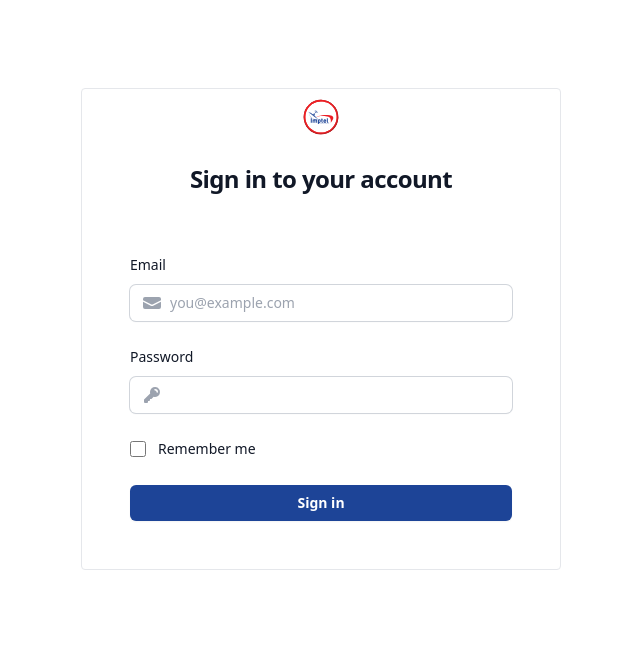
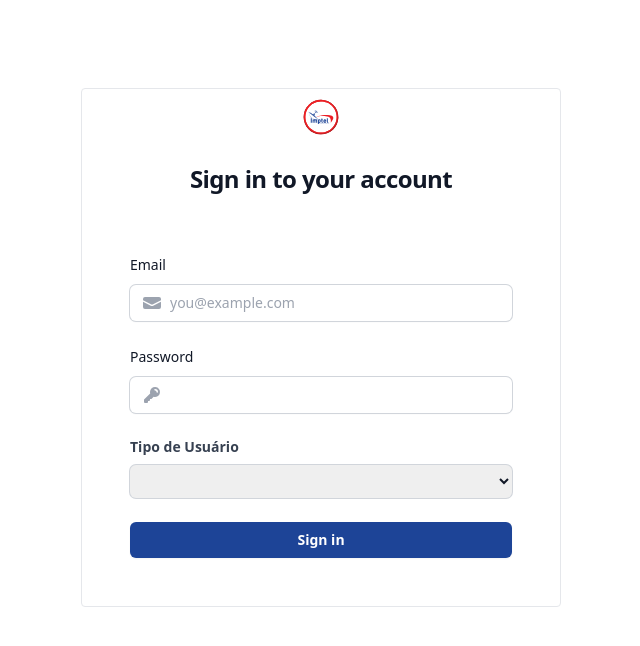
Before and after one commit to leehendrick/EduConnect-UI, a Nuxt app in the folder nuxt-app/: page /login in a window 1280 px wide. Shown: the top 646 px of the page, without its empty margins (319-959 px from the left). Built offline with nearby package versions, Linux system fonts and the light colour scheme.

Commit message:
feature : armazenando o token no localStorage

```diff
--- a/nuxt-app/pages/login.vue
+++ b/nuxt-app/pages/login.vue
@@ -18,8 +18,8 @@ const test = async () => {
       }
     });
 
-    console.log(response); // Exibir a resposta no console para depuração
-
+    console.log(response.accessToken); // Exibir a resposta no console para depuração
+    localStorage.setItem('token', response.accessToken)
     // Exibir a mensagem específica no SweetAlert
     await Swal.fire({
       title: "Test",
@@ -83,15 +83,19 @@ const test = async () => {
             </div>
           </div>
 
-          <div class="flex items-center justify-between">
-            <div class="flex items-center">
-              <input
-                id="remember-me"
-                name="remember-me"
-                type="checkbox"
-                class="h-4 w-4 rounded border-gray-300 text-indigo-600 focus:ring-indigo-600"
-              />
-              <label for="remember-me" class="ml-3 block text-sm leading-6 text-gray-900">Remember me</label>
+          <div class="">
+            <div class="mb-4">
+              <label class="block text-gray-700 text-sm font-bold mb-2" for="userType">Tipo de Usuário</label>
+              <select
+                v-model="userType"
+                id="userType"
+                class="block w-full rounded-md border-0 py-1.5 pl-10 text-gray-900 ring-1 ring-gray-300 placeholder:text-gray-400 focus:ring-2 sm:text-sm sm:leading-6"
+              >
+                <option value="estudante">Estudante</option>
+                <option value="professor">Professor</option>
+                <option value="coordenador">Coordenador</option>
+                <option value="admin">Administrador</option>
+              </select>
             </div>
 
           </div>
```
